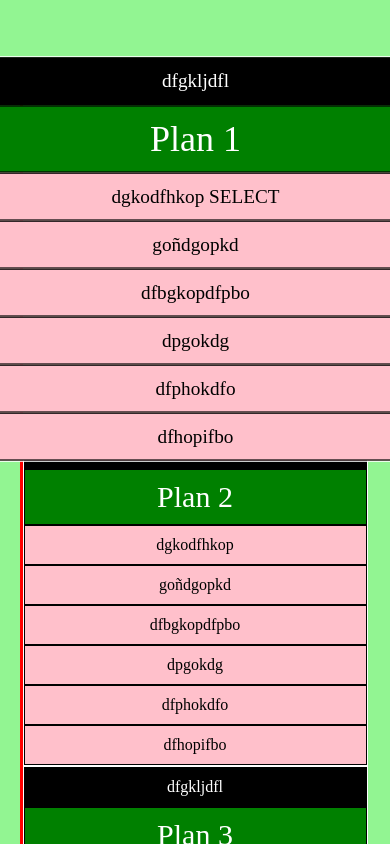
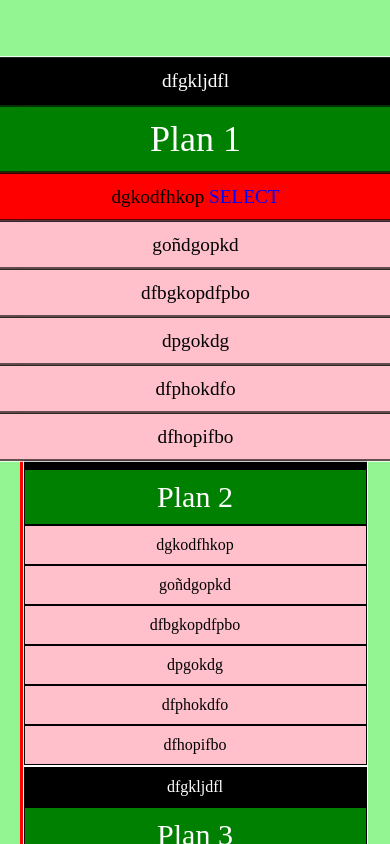
Before and after one commit to JordiJuanBazar/jordi, a plain HTML site: page index.html in a window 390 px wide. In both pictures the pointer is over the element 195 px from the left and 207 px from the top of the page. Shown: the top 844 px of the page. Drawn offline with Linux system fonts and the light colour scheme.

Commit message:
Add files via upload

```diff
--- a/css/estilos.css
+++ b/css/estilos.css
@@ -58,15 +58,16 @@ article:hover {
 }
 
 .bla:hover {
-    transform: translate(10px 0);
+    background: red;
+
 }
 
 .bla:hover::after {
     content: "  SELECT";
-    f
+    color: blue;
 }
 
-@media only screen and (max-width: 768px) {
+@media only screen and ( max-width: 768px) {
     body {
         background-color: #ff8888;
         transition: 1s;
@@ -83,6 +84,7 @@ article:hover {
 @media only screen and (max-width: 576px) {
     body {
         background-color: #92f592;
+        transition: 1s;
     }
 
     article {
```
